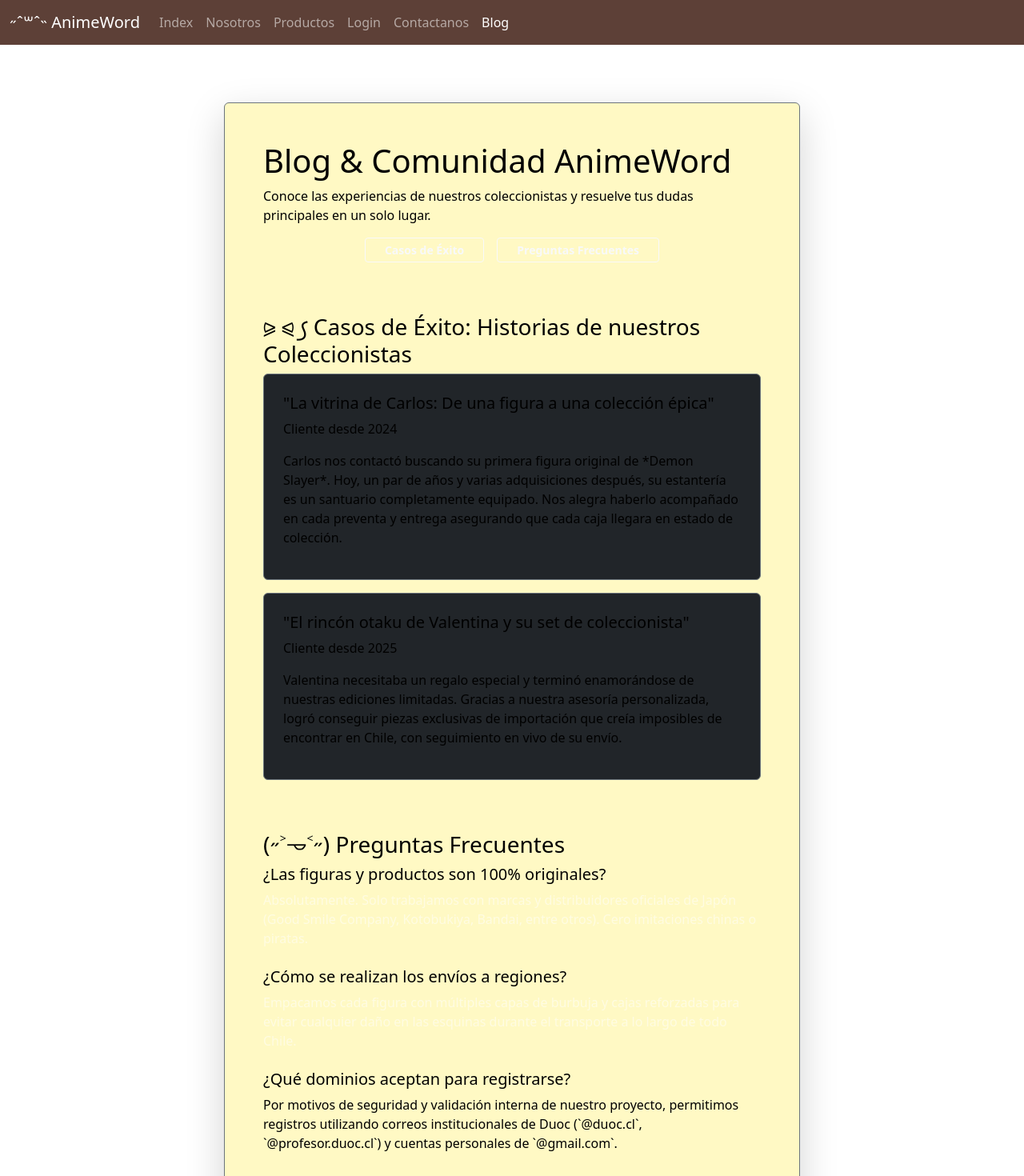
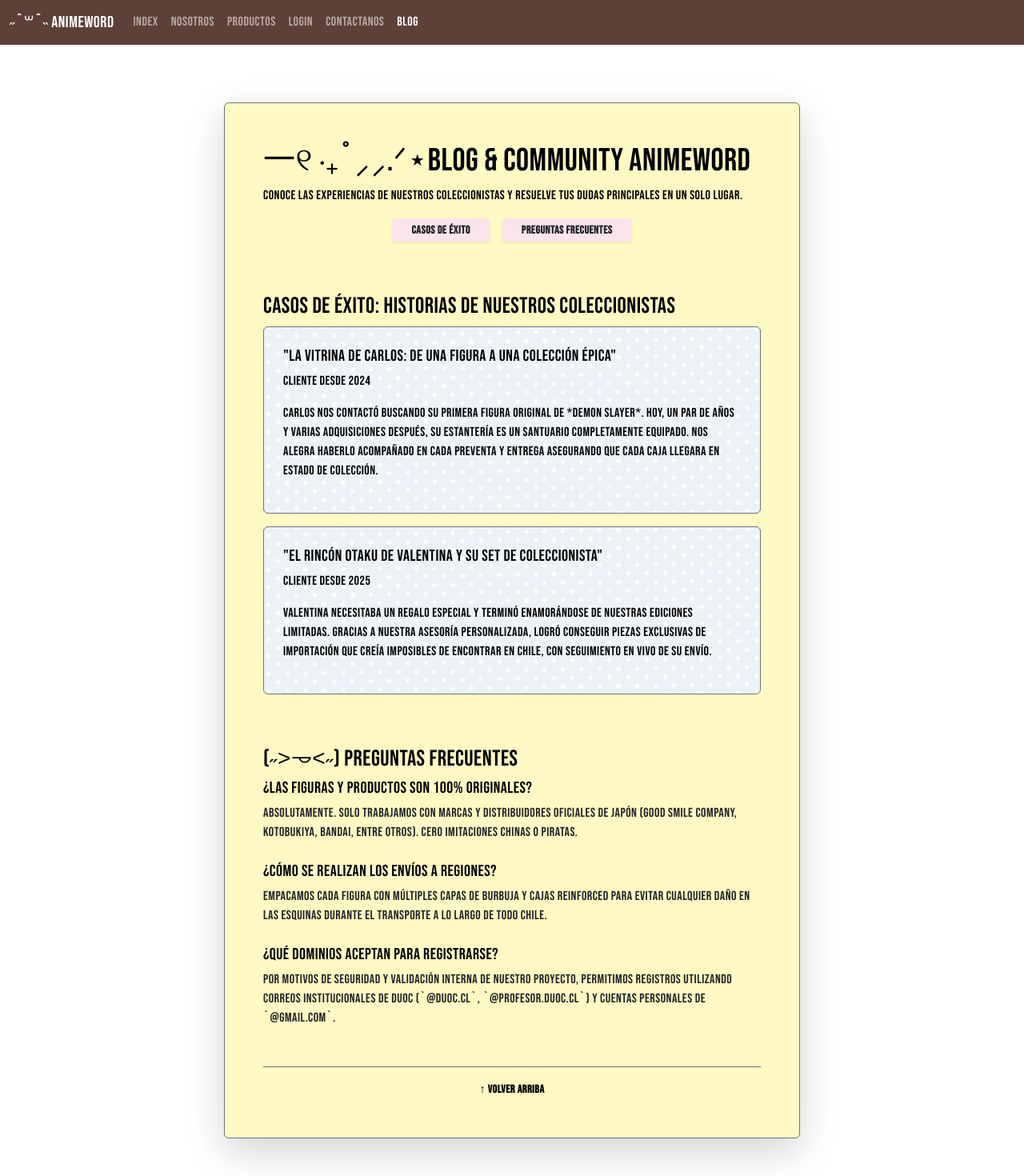
Before and after one commit to kingofparadox/prueba, a React (Vite) app: page /Blog in a window 1280 px wide. Shown: the top 1470 px of the page at 80% size. Built offline with nearby package versions, Linux system fonts and the light colour scheme.

Commit message:
avances aesthetics

```diff
--- a/index.html
+++ b/index.html
@@ -1,6 +1,9 @@
 <!doctype html>
 <html lang="en">
   <head>
+    <link rel="preconnect" href="https://fonts.googleapis.com">
+    <link rel="preconnect" href="https://fonts.gstatic.com" crossorigin>
+    <link href="https://fonts.googleapis.com/css2?family=Bebas+Neue&family=Nunito:ital,wght@0,200..1000;1,200..1000&display=swap" rel="stylesheet">
     <meta charset="UTF-8" />
     <link rel="icon" type="image/svg+xml" href="/favicon.svg" />
     <meta name="viewport" content="width=device-width, initial-scale=1.0" />
--- a/src/index.css
+++ b/src/index.css
@@ -20,3 +20,11 @@ body{
 p{
   color: black
 }
+* {
+  font-family: 'Bebas Neue', sans-serif !important;
+}
+
+body, input, button, select, textarea, p, h1, h2, h3, h4, h5, h6, a, span {
+  font-family: 'Bebas Neue', sans-serif !important;
+  letter-spacing: 0.5px; /* Mejora la legibilidad en textos largos */
+}
--- a/src/pages/Blog.jsx
+++ b/src/pages/Blog.jsx
@@ -10,8 +10,8 @@ function Blog() {
                     {/* Contenedor principal estilizado */}
                     <div className="card text-light shadow-lg border-secondary p-4 p-md-5" style={{ backgroundColor: '#fff9c4' }}>
 
-                        <h1 >
-                            Blog & Comunidad AnimeWord
+                        <h1>
+                            一୧ ‧₊˚⸝⸝.ᐟ⋆Blog & Community AnimeWord
                         </h1>
                         <p>
                             Conoce las experiencias de nuestros coleccionistas y resuelve tus dudas principales en un solo lugar.
@@ -19,10 +19,12 @@ function Blog() {
 
                         {/* Botones de navegación interna (Anclajes rápidos) */}
                         <div className="d-flex justify-content-center gap-3 mb-5">
-                            <a href="#casos-exito" className="btn btn-outline-light btn-sm px-4 fw-bold">
+                            <a href="#casos-exito" className="btn btn-sm px-4 fw-bold text-dark border-0 shadow-sm"
+                            style={{ backgroundColor: '#fce4ec' }}>
                                 Casos de Éxito
                             </a>
-                            <a href="#preguntas-frecuentes" className="btn btn-outline-light btn-sm px-4 fw-bold">
+                            <a href="#preguntas-frecuentes" className="btn btn-sm px-4 fw-bold text-dark border-0 shadow-sm"
+                             style={{ backgroundColor: '#fce4ec' }}>
                                 Preguntas Frecuentes
                             </a>
                         </div>
@@ -30,10 +32,18 @@ function Blog() {
                         {/* SECCIÓN 1: Casos de Éxito */}
                         <section id="casos-exito" className="mb-5 pt-3">
                             <h3>
-                                ⪩ ⪨ ꠹ Casos de Éxito: Historias de nuestros Coleccionistas
+                                Casos de Éxito: Historias de nuestros Coleccionistas
                             </h3>
 
-                            <div className="card bg-dark text-light border-secondary p-4 mb-3">
+                            {/* CUADRO 1 CON IMAGEN DE FONDO */}
+                            <div
+                                className="card text-light border-secondary p-4 mb-3"
+                                style={{
+                                    backgroundImage: "linear-gradient(rgba(255, 255, 255, 0.7), rgba(255, 255, 255, 0.7)), url('/img/polkadotsblue.jpg')",
+                                    backgroundSize: 'cover',
+                                    backgroundPosition: 'center'
+                                }}
+                            >
                                 <h5>"La vitrina de Carlos: De una figura a una colección épica"</h5>
                                 <p>Cliente desde 2024</p>
                                 <p>
@@ -41,7 +51,15 @@ function Blog() {
                                 </p>
                             </div>
 
-                            <div className="card bg-dark text-light border-secondary p-4">
+                            {/* CUADRO 2 CON IMAGEN DE FONDO */}
+                            <div
+                                className="card text-light border-secondary p-4"
+                                style={{
+                                    backgroundImage: "linear-gradient(rgba(255, 255, 255, 0.7), rgba(255, 255, 255, 0.7)), url('/img/polkadotsblue.jpg')",
+                                    backgroundSize: 'cover',
+                                    backgroundPosition: 'center'
+                                }}
+                            >
                                 <h5>"El rincón otaku de Valentina y su set de coleccionista"</h5>
                                 <p>Cliente desde 2025</p>
                                 <p>
@@ -58,21 +76,21 @@ function Blog() {
 
     <div className="mb-4">
         <h5>¿Las figuras y productos son 100% originales?</h5>
-                                <p className="text-white-50">
+        <p className="text-dark">
             Absolutamente. Solo trabajamos con marcas y distribuidores oficiales de Japón (Good Smile Company, Kotobukiya, Bandai, entre otros). Cero imitaciones chinas o piratas.
         </p>
     </div>
 
     <div className="mb-4">
         <h5>¿Cómo se realizan los envíos a regiones?</h5>
-                                <p className="text-white-50">
-                                    Empacamos cada figura con múltiples capas de burbuja y cajas reforzadas para evitar cualquier daño en las esquinas durante el transporte a lo largo de todo Chile.
+        <p className="text-dark">
+            Empacamos cada figura con múltiples capas de burbuja y cajas reinforced para evitar cualquier daño en las esquinas durante el transporte a lo largo de todo Chile.
         </p>
     </div>
 
     <div className="mb-4">
         <h5>¿Qué dominios aceptan para registrarse?</h5>
-                                <p>
+        <p className="text-dark">
             Por motivos de seguridad y validación interna de nuestro proyecto, permitimos registros utilizando correos institucionales de Duoc (`@duoc.cl`, `@profesor.duoc.cl`) y cuentas personales de `@gmail.com`.
         </p>
     </div>
@@ -80,7 +98,8 @@ function Blog() {
 
                         {/* Botón para volver arriba */}
                         <div className="mt-4 pt-3 border-top border-secondary text-center">
-                            <a href="#" className="text-white-50 text-decoration-none small">
+                            <a href="#" className="text-decoration-none small fw-bold"
+                            style={{ color: '#000000ff' }}>
                                 ↑ Volver arriba
                             </a>
                         </div>
```
Also changed, not shown: public/img/polkadotsblue.jpg (added). Lines whose indentation alone changed are shown as unchanged.
